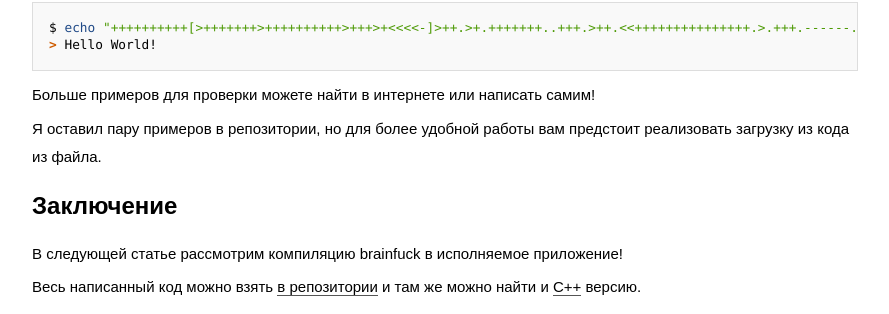
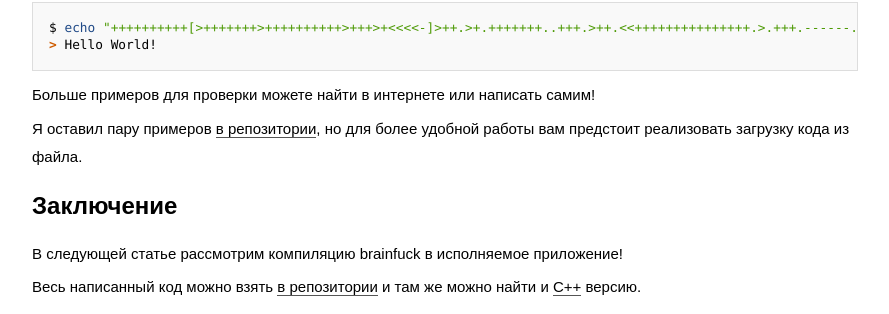
Before and after one commit to FreeCX/freecx.github.io, a Jekyll site: the page built from _posts/2021-12-29-bf-interp.md, in a window 1280 px wide and 900 px high, scrolled down 5897 px. Shown: the part 366-680 px from the top of the window, without its empty margins (195-1084 px from the left). Built offline with Jekyll 4.4.1, drawn with Linux system fonts in a browser that asks for light colours; some web fonts are replaced.

Commit message:
fix: typo and link

```diff
--- a/_posts/2021-12-29-bf-interp.md
+++ b/_posts/2021-12-29-bf-interp.md
@@ -304,7 +304,7 @@ $ echo "++++++++++[>+++++++>++++++++++>+++>+<<<<-]>++.>+.+++++++..+++.>++.<<++++
 
 Больше примеров для проверки можете найти в интернете или написать самим!
 
-Я оставил пару примеров в репозитории, но для более удобной работы вам предстоит реализовать загрузку из кода из файла.
+Я оставил пару примеров [в репозитории][repo-examples], но для более удобной работы вам предстоит реализовать загрузку кода из файла.
 
 # Заключение
 В следующей статье рассмотрим компиляцию brainfuck в исполняемое приложение!
```
Also changed, not shown: other parts of _posts/2021-12-29-bf-interp.md (+1 -0 lines).
